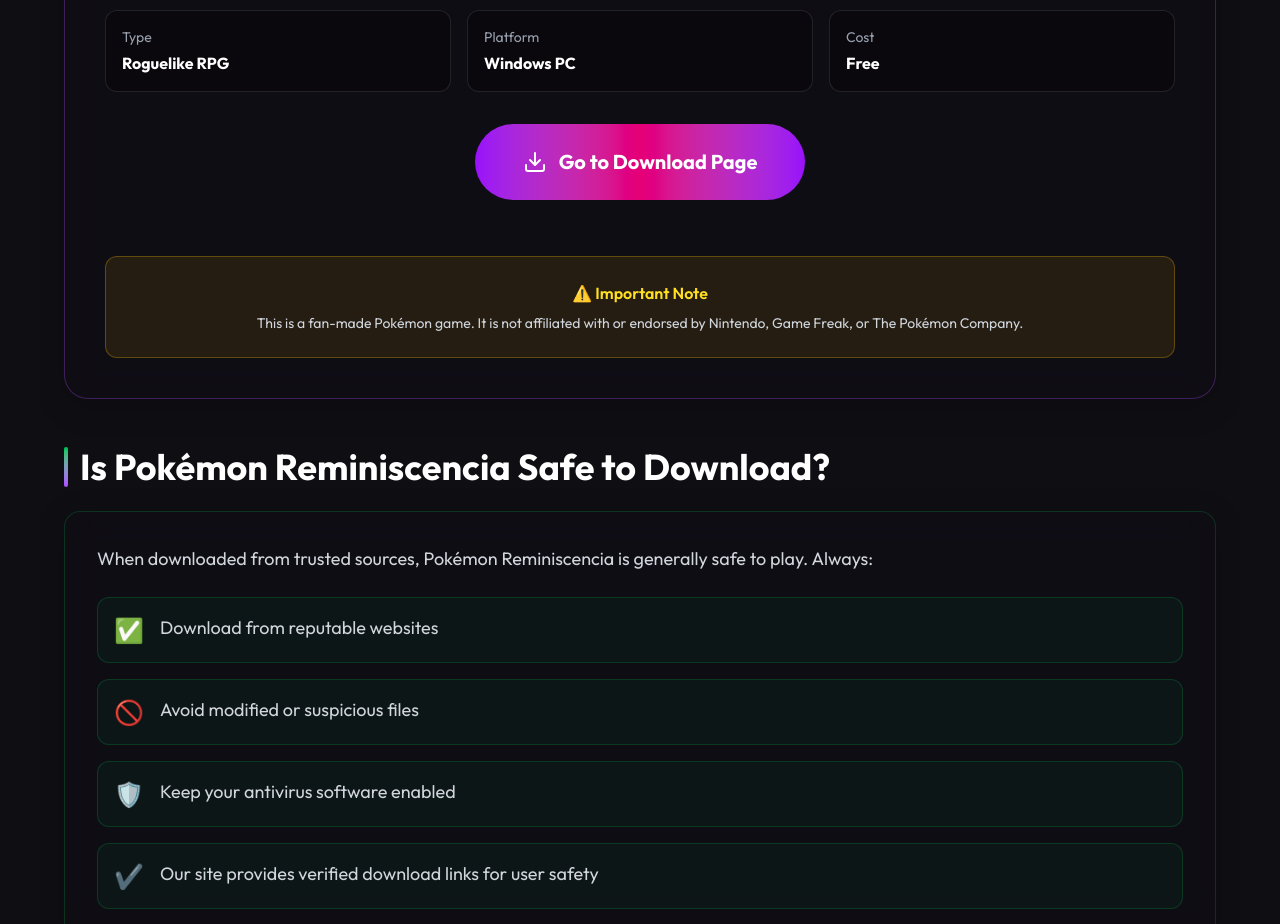
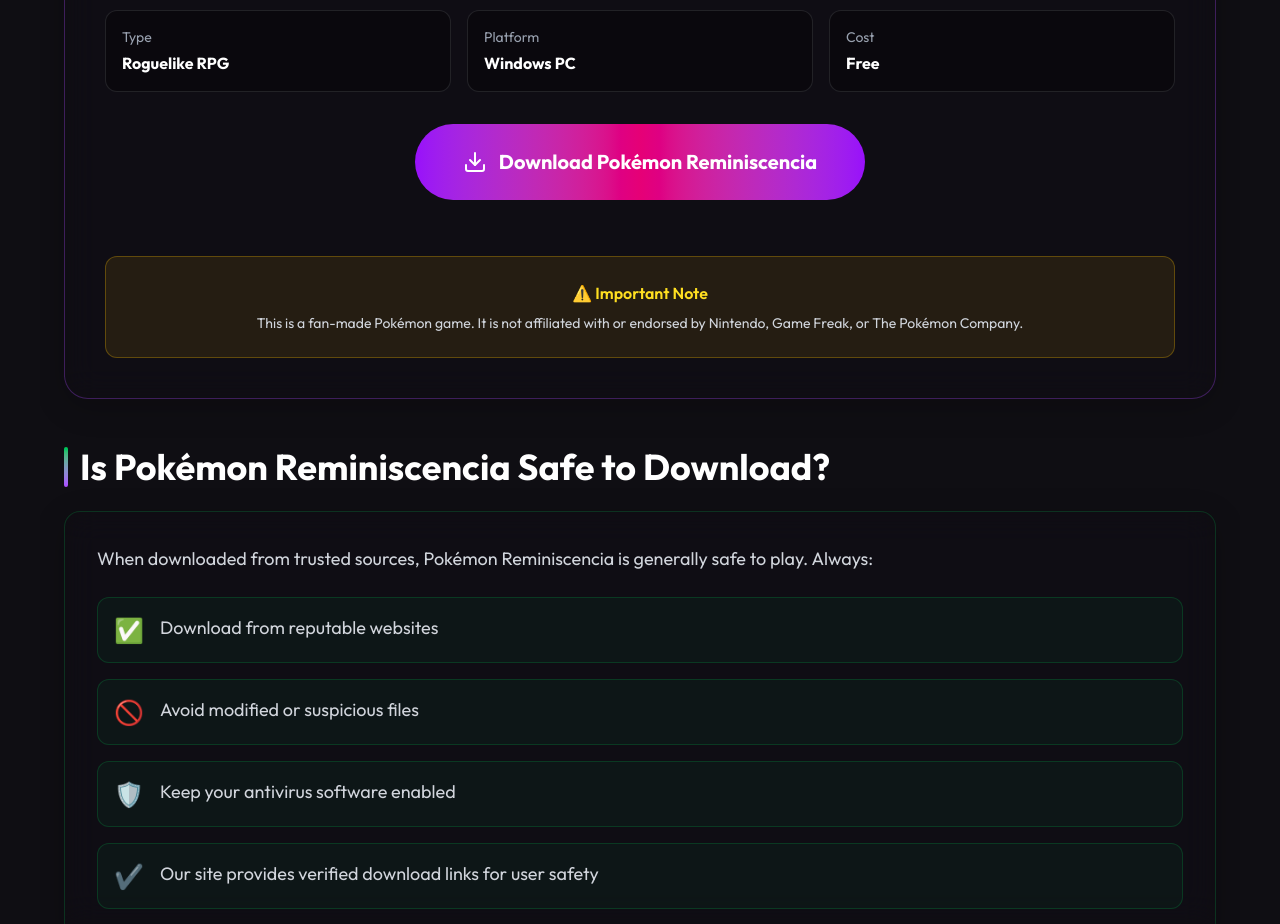
Before and after one commit to PratihastaShubham/pokemon, a Next.js app: page / in a window 1280 px wide. Shown: the part 4660-5584 px from the top of the page. Built offline with nearby package versions, Linux system fonts and the light colour scheme.

Commit message:
Update page.tsx

```diff
--- a/src/app/page.tsx
+++ b/src/app/page.tsx
@@ -37,9 +37,8 @@
             "price": "0",
             "priceCurrency": "USD"
         },
-        "description": "A beautiful, challenging, story-driven roguelike Pokémon adventure featuring Anthony and Phione. Over 15 hours of gameplay with all Pokémon included.",
-        "downloadUrl": "https://pokemonreminiscencia.site/reminiscencia/download",
-        "softwareVersion": "Complete Edition",
+        "downloadUrl": "https://www.mediafire.com/file/azpvhd4wkphmqq3/ReminiscenciaV2_3.zip/file",
+        "softwareVersion": "v2.3",
         "fileSize": "500MB",
         "aggregateRating": {
             "@type": "AggregateRating",
@@ -87,14 +86,16 @@
                         transition={{ delay: 0.2, duration: 0.5 }}
                         className="flex flex-col sm:flex-row justify-center gap-4 px-4"
                     >
-                        <Link
-                            href="/reminiscencia/download"
+                        <a
+                            href="https://www.mediafire.com/file/azpvhd4wkphmqq3/ReminiscenciaV2_3.zip/file"
+                            target="_blank"
+                            rel="noopener noreferrer"
                             className="group px-8 py-4 rounded-full bg-gradient-to-r from-purple-600 via-pink-600 to-purple-600 text-white font-bold hover:shadow-[0_0_40px_rgba(192,132,252,0.6)] transition-all transform hover:scale-105 flex items-center justify-center gap-3 relative overflow-hidden"
                         >
                             <span className="absolute inset-0 bg-white opacity-0 group-hover:opacity-20 transition-opacity" />
                             <Download className="w-5 h-5" />
                             Download Now
-                        </Link>
+                        </a>
                         <a
                             href="#what-is"
                             className="px-8 py-4 rounded-full border-2 border-purple-500/50 hover:bg-purple-500/10 transition-all font-bold backdrop-blur-sm transform hover:scale-105"
@@ -342,13 +343,15 @@
                                     </div>
                                 </div>
 
-                                <Link
-                                    href="/reminiscencia/download"
+                                <a
+                                    href="https://www.mediafire.com/file/azpvhd4wkphmqq3/ReminiscenciaV2_3.zip/file"
+                                    target="_blank"
+                                    rel="noopener noreferrer"
                                     className="inline-flex items-center gap-3 px-12 py-6 rounded-full bg-gradient-to-r from-purple-600 via-pink-600 to-purple-600 text-white text-xl font-bold hover:shadow-[0_0_50px_rgba(192,132,252,0.7)] transition-all transform hover:scale-105 mb-6"
                                 >
                                     <Download className="w-6 h-6" />
-                                    Go to Download Page
-                                </Link>
+                                    Download Pokémon Reminiscencia
+                                </a>
 
                                 <div className="bg-yellow-500/10 border border-yellow-500/30 rounded-xl p-6 mt-8">
                                     <p className="text-yellow-300 font-semibold mb-2">⚠️ Important Note</p>
```
